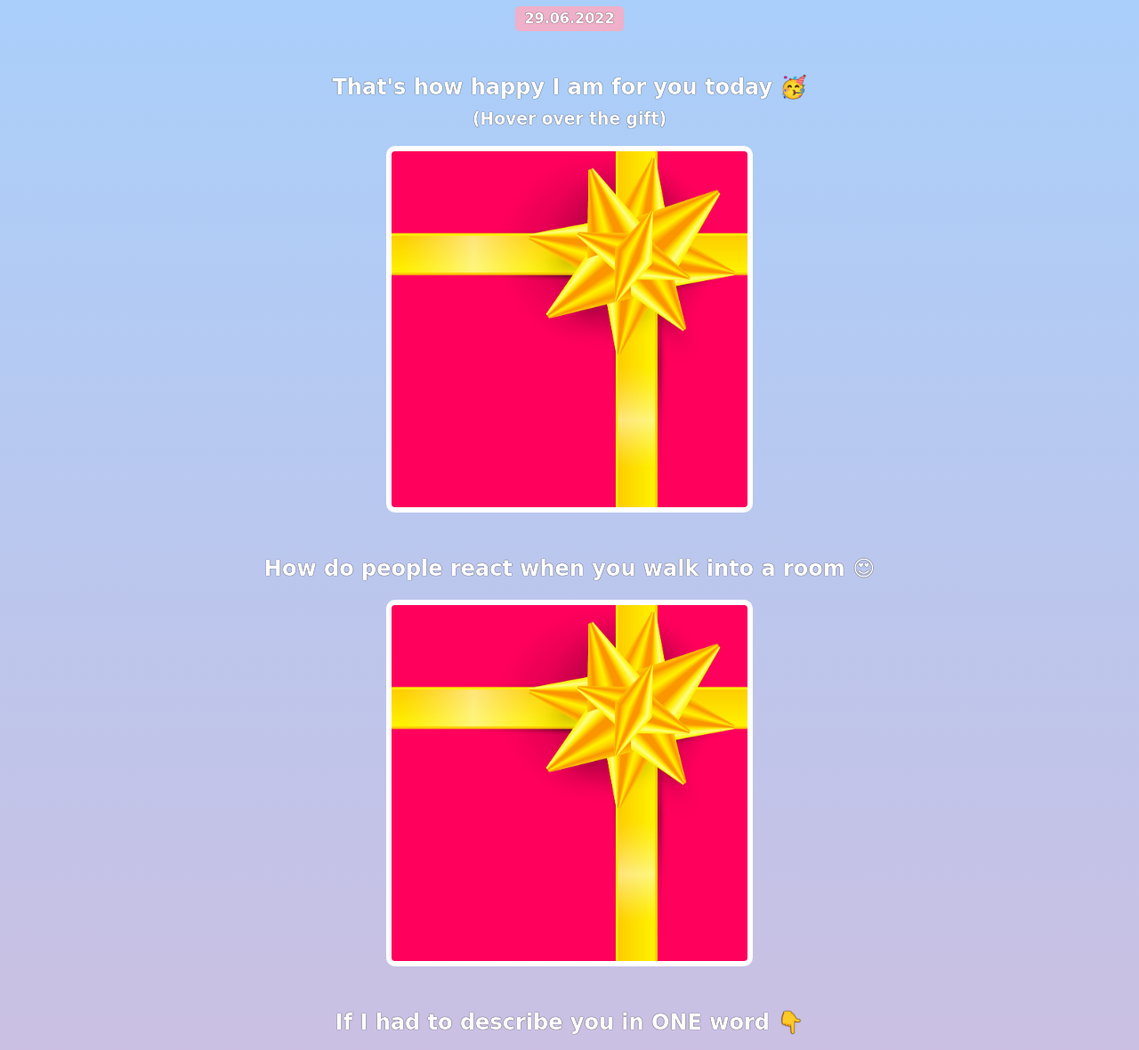
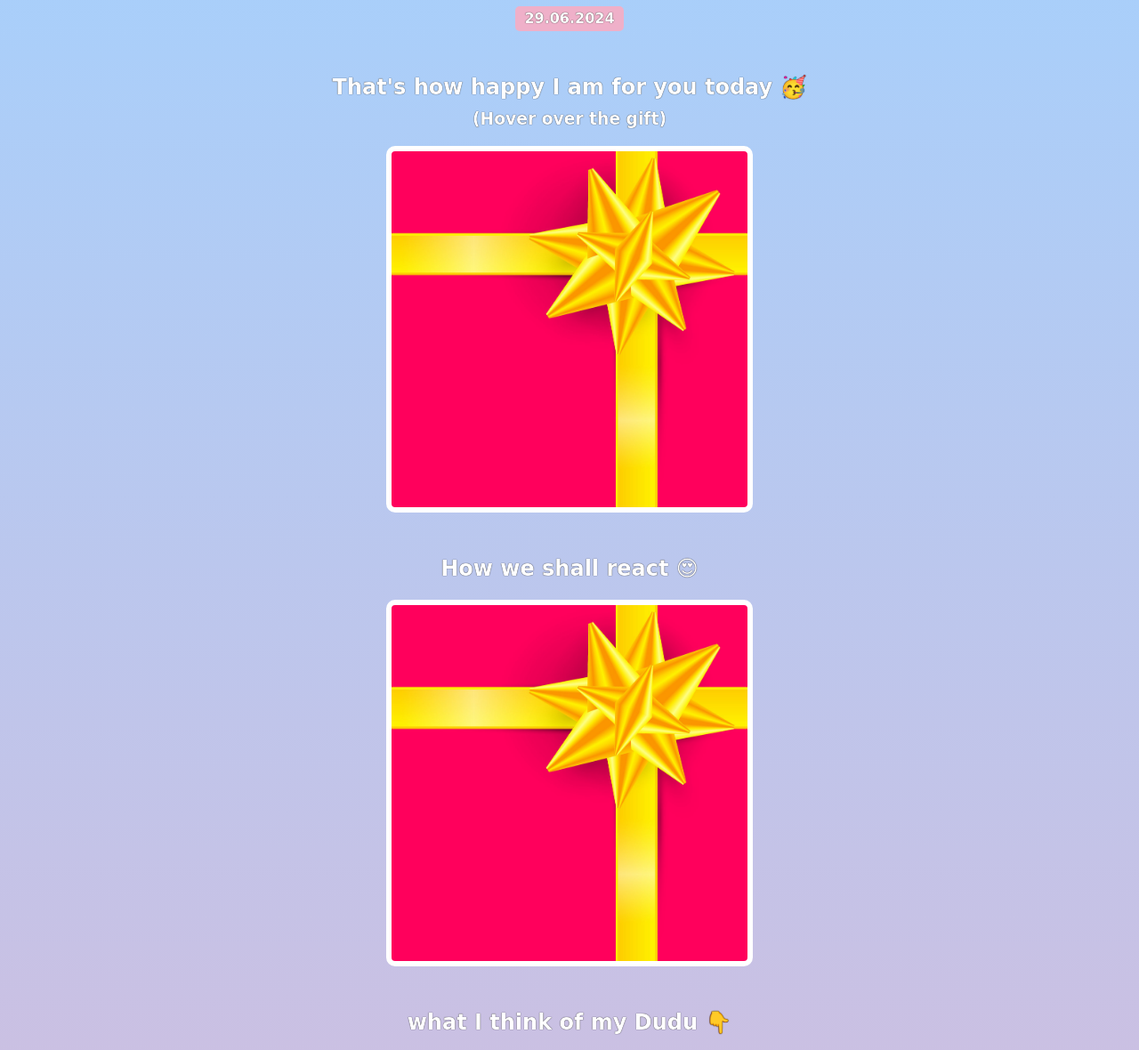
Before and after one commit to NiceGent/bella, a plain HTML site: page index.html in a window 1280 px wide. Shown: the part 260-1440 px from the top of the page at 89% size. Drawn offline with nearby package versions, Linux system fonts and the light colour scheme; a web font is replaced by a local one.

Commit message:
Update index.html

```diff
--- a/index.html
+++ b/index.html
@@ -10,7 +10,7 @@
             <h1>I created this webpage for you 🎉</h1>
             <img id="bff-img" src="https://thumbs.dreamstime.com/b/bella-lettering-hand-drawn-t-shirt-design-apparel-poster-card-badge-label-vector-illustration-isolated-white-background-154294150.jpg">
             <h2 id="bday-age">Bella - Happy Name Day</h2>
-            <h4 id="bday-date">29.06.2022</h4>
+            <h4 id="bday-date">29.06.2024</h4>
         </div>
 
         <div class="gift-section">
@@ -20,22 +20,22 @@
         </div>
 
         <div class="gift-section">
-            <h2 class="gift-title">How do people react when you walk into a room 😍</h2>
+            <h2 class="gift-title">How we shall react 😍</h2>
             <div class="gift-img" id="gift-img-hot"></div>
         </div>
 
         <div class="gift-section">
-            <h2 class="gift-title">If I had to describe you in ONE word 👇</h2>
+            <h2 class="gift-title">what I think of my Dudu 👇</h2>
             <div class="gift-img" id="gift-img-genius"></div>
         </div>
 
         <div class="gift-section">
-            <h2 class="gift-title">The only cool person like you 💪</h2>
+            <h2 class="gift-title">The only cool Dudu like you 💪</h2>
             <div class="gift-img" id="gift-img-badass"></div>
         </div>
 
          <div class="gift-section">
-            <h2 class="gift-title">This is for you, Bella.. 🥂</h2>
+            <h2 class="gift-title">This is for you, my Dudu.. 🥂</h2>
             <div class="gift-img" id="gift-img-cheers"></div>
         </div>
 
```
